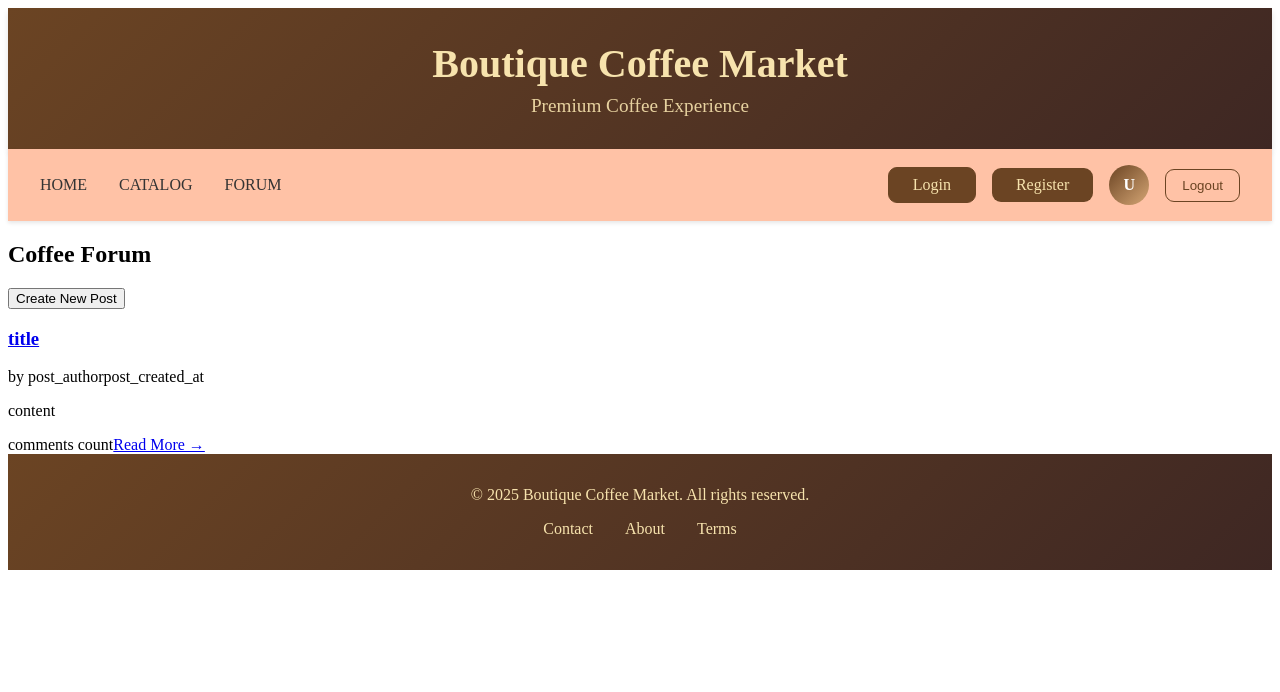
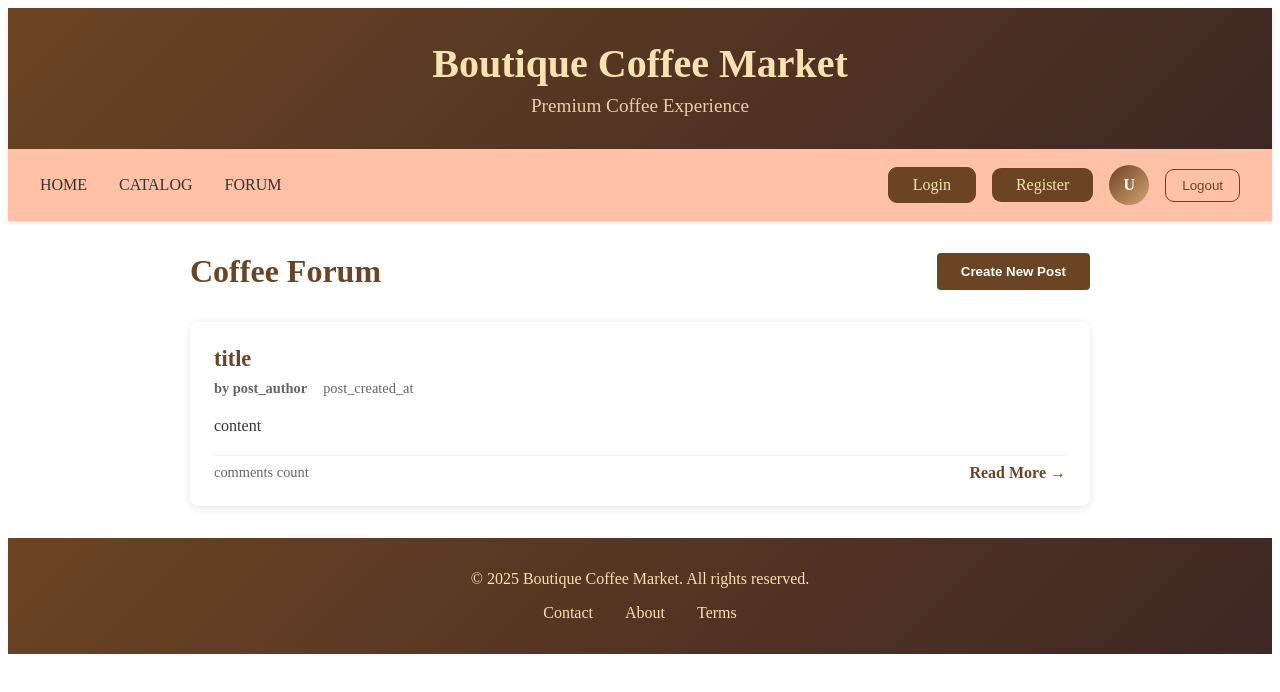
Before and after one commit to Nikoloff10/React-SoftUni-Project, a React (Vite) app: page /forum in a window 1280 px wide. Shown: the top 692 px of the page. Built offline with nearby package versions, Linux system fonts and the light colour scheme.

Commit message:
added basic styling to ForumPost and ForumPostsCatalog components.

```diff
--- a/src/styles/ForumPost.css
+++ b/src/styles/ForumPost.css
@@ -0,0 +1,68 @@
+.forum-post {
+  background-color: white;
+  padding: 1.5rem;
+  border-radius: 8px;
+  box-shadow: 0 2px 8px rgba(0, 0, 0, 0.1);
+  transition: box-shadow 0.3s;
+}
+
+.forum-post:hover {
+  box-shadow: 0 4px 16px rgba(0, 0, 0, 0.15);
+}
+
+.post-header h3 {
+  margin: 0 0 0.5rem 0;
+  font-size: 1.4rem;
+}
+
+.post-header h3 a {
+  color: #6B4423;
+  text-decoration: none;
+  transition: color 0.3s;
+}
+
+.post-header h3 a:hover {
+  color: #8B6F47;
+}
+
+.post-meta {
+  display: flex;
+  gap: 1rem;
+  font-size: 0.9rem;
+  color: #666;
+  margin-bottom: 1rem;
+}
+
+.author {
+  font-weight: 600;
+}
+
+.post-excerpt {
+  color: #333;
+  line-height: 1.6;
+  margin-bottom: 1rem;
+}
+
+.post-footer {
+  display: flex;
+  justify-content: space-between;
+  align-items: center;
+  padding-top: 0.5rem;
+  border-top: 1px solid #eee;
+}
+
+.comments-count {
+  color: #666;
+  font-size: 0.9rem;
+}
+
+.read-more {
+  color: #6B4423;
+  text-decoration: none;
+  font-weight: 600;
+  transition: color 0.3s;
+}
+
+.read-more:hover {
+  color: #8B6F47;
+}
--- a/src/styles/ForumPostsCatalog.css
+++ b/src/styles/ForumPostsCatalog.css
@@ -0,0 +1,67 @@
+.forum-posts-catalog {
+  padding: 2rem 1rem;
+  max-width: 900px;
+  margin: 0 auto;
+}
+
+.catalog-header {
+  display: flex;
+  justify-content: space-between;
+  align-items: center;
+  margin-bottom: 2rem;
+}
+
+.catalog-header h2 {
+  color: #6B4423;
+  font-size: 2rem;
+  margin: 0;
+}
+
+.create-post-btn {
+  background-color: #6B4423;
+  color: white;
+  border: none;
+  padding: 0.7rem 1.5rem;
+  border-radius: 4px;
+  cursor: pointer;
+  font-weight: 600;
+  transition: background-color 0.3s;
+}
+
+.create-post-btn:hover {
+  background-color: #563619;
+}
+
+.posts-list {
+  display: flex;
+  flex-direction: column;
+  gap: 1.5rem;
+}
+
+.loading-message,
+.error-message,
+.no-posts-message {
+  text-align: center;
+  padding: 3rem 1rem;
+  font-size: 1.1rem;
+}
+
+.loading-message {
+  color: #6B4423;
+}
+
+.error-message {
+  color: #dc3545;
+  background-color: #f8d7da;
+  padding: 1rem;
+  border-radius: 4px;
+  border: 1px solid #f5c6cb;
+}
+
+.no-posts-message {
+  color: #6c757d;
+}
+
+.no-posts-message p {
+  margin: 0;
+}
```
Also changed, not shown: 1 other file (tests, documents, lock files or other folders).
